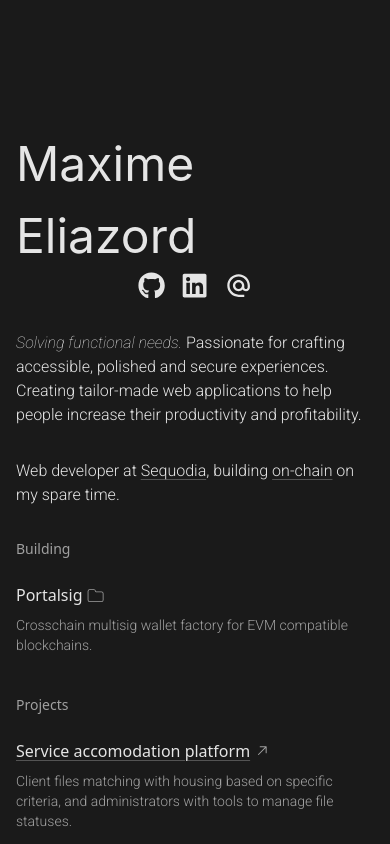
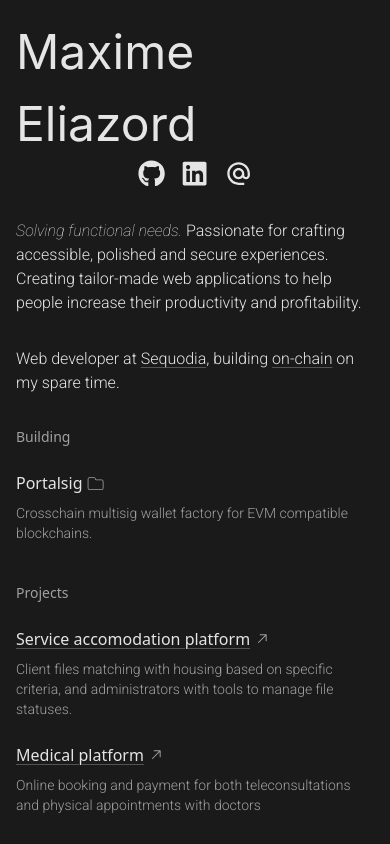
Before and after one commit to Wakushi/portfolio-2024-min, a Next.js app: page / in a window 390 px wide. Shown: the top 844 px of the page. Built offline with nearby package versions, Linux system fonts and the light colour scheme; a web font is replaced by a local one.

Commit message:
Design fixes

```diff
--- a/app/page.tsx
+++ b/app/page.tsx
@@ -4,6 +4,8 @@ import { Project, ProjectType } from "@/types/project"
 
 import { FaGithub, FaLinkedin } from "react-icons/fa"
 import { MdAlternateEmail } from "react-icons/md"
+
+import penguin from "../assets/penguin.gif"
 
 export default function Home() {
   const animationDelayIncrement = 0.1
@@ -16,7 +18,7 @@ export default function Home() {
   }
 
   return (
-    <main className="p-4 py-[8rem] lg:pt-[8rem] mx-auto max-w-[640px]">
+    <main className="p-4 lg:py-[8rem] mx-auto max-w-[640px]">
       <article className="flex flex-col gap-8 mb-4">
         <div
           style={generateDelayStyle()}
@@ -116,6 +118,9 @@ export default function Home() {
           </p>
         </div>
       </article>
+      {/* <div className="fixed bottom-0">
+        <img src={penguin.src} alt="A cute penguin" />
+      </div> */}
     </main>
   )
 }
--- a/components/project-card.tsx
+++ b/components/project-card.tsx
@@ -16,10 +16,10 @@ const ProjectCard = ({ project }: ProjectCardProps) => {
   const { title, description, externalLink, repositories } = project
 
   return (
-    <div className="flex flex-col gap-2">
+    <div className="flex flex-col gap-2 min-w-[185px]">
       {externalLink ? (
         <div className="flex items-center gap-1">
-          <a className="min-w-[170px]" href={externalLink} target="_blank">
+          <a href={externalLink} target="_blank">
             {title}
           </a>
           <GoArrowUpRight
```
Also changed, not shown: assets/penguin.gif (added).
